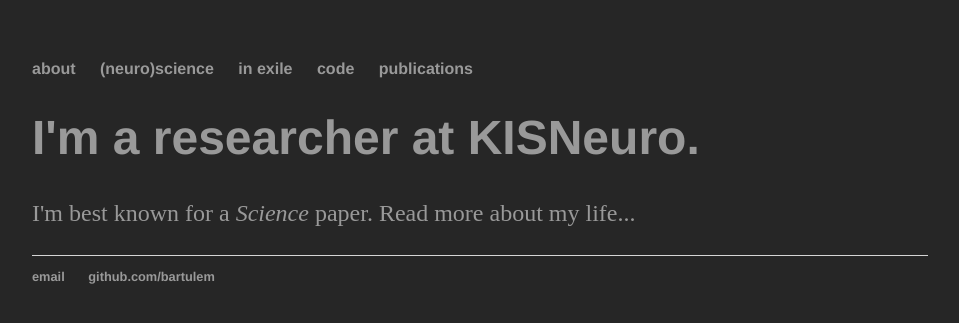
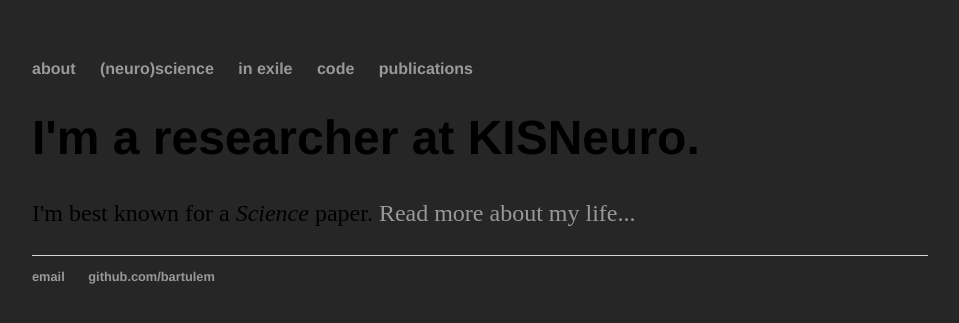
Before and after one commit to bartulem/bartulem.github.io, a Jekyll site: the page built from index.html, in a window 1280 px wide. Shown: the top 323 px of the page, without its empty margins (160-1119 px from the left). Built offline with Jekyll 4.4.1, drawn with Linux system fonts in a browser that asks for light colours.

Commit message:
Update main.css

```diff
--- a/css/main.css
+++ b/css/main.css
@@ -23,12 +23,10 @@
 h1 {
     font-size: 3em;
     font-family:'Helvetica', 'Sans-Serif', 'Arial';
-    color: rgb(153, 153, 153);
 }
 p {
     font-size: 1.5em;
     line-height: 1.4em;
-    color: rgb(153, 153, 153);
 }
 footer {
     border-top: 1px solid #d5d5d5;
```
